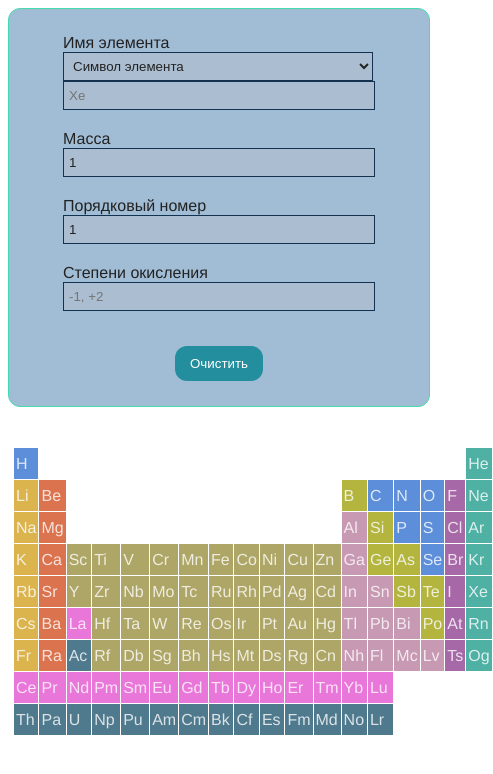
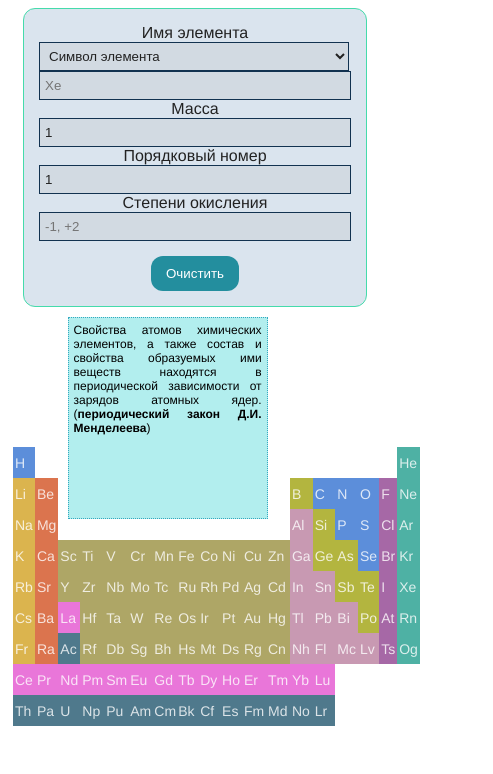
Before and after one commit to IvanShavliuga/mendel-info, a Vue app: page / in a window 390 px wide. Shown: the top 774 px of the page, 493 px wide, since content can reach past the window. Built offline with nearby package versions, Linux system fonts and the light colour scheme.

Commit message:
version 0.2.0

```diff
--- a/package.json
+++ b/package.json
@@ -1,6 +1,6 @@
 {
   "name": "mendel-info",
-  "version": "0.1.1",
+  "version": "0.2.0",
   "private": true,
   "scripts": {
     "serve": "vue-cli-service serve",
--- a/public/index.html
+++ b/public/index.html
@@ -4,6 +4,8 @@
     <meta charset="utf-8">
     <meta http-equiv="X-UA-Compatible" content="IE=edge">
     <meta name="viewport" content="width=device-width,initial-scale=1.0">
+    <meta name="version" content="0.2.0">
+    <meta name="author" content="iv2 (ivanshavliuga.github.io)">
     <link rel="icon" href="<%= BASE_URL %>chemical.ico">
     <title><%= htmlWebpackPlugin.options.title %></title>
   </head>
--- a/src/components/Element.vue
+++ b/src/components/Element.vue
@@ -98,10 +98,12 @@ a {
     font-size: 16px;
   }
 }
-@media (max-width: 385px) {
+@media (max-width: 488px) {
   .element {
-    max-width: 15px;
-    font-size: 16px;
+    max-width: 20px;
+    font-size: 14px;
+    border: none;
+    border-collapse: collapse;
   }
 }
 </style>
--- a/src/components/Rows.vue
+++ b/src/components/Rows.vue
@@ -98,6 +98,11 @@
   </tr>
 </tbody>
 </template>
+<style>
+tr {
+  border: none;
+}
+</style>
 <script>
 import appElement from './Element.vue'
 export default {
--- a/src/components/elemtable.vue
+++ b/src/components/elemtable.vue
@@ -39,5 +39,7 @@ export default {
 .table {
   width: 90%;
   margin: 0 auto;
+  border: none;
+  border-collapse: collapse;
 }
 </style>
--- a/src/components/search.vue
+++ b/src/components/search.vue
@@ -83,21 +83,27 @@
   margin: 0 auto;
   border: 1px solid #45dbab;
   border-radius: 12px;
-  background-color: rgba(#457bab ,0.5);
+  background-color: rgba(#457bab ,0.2);
   display: flex;
   justify-content: space-between;
   @media (max-width: 830px) {
     flex-wrap: wrap;
+    width: 80vw;
+    margin: 0 auto;
   }
-  @media (max-width: 555px) {
+  @media (max-width: 600px) {
     align-items: center;
     justify-content: center;
     flex-direction: column;
-    width: 100vw;
-    margin: 0;
+    width: 70vw;
+    margin: 0 auto;
   }
-  /* @media (max-width: 430px) {
-  } */
+  @media (max-width: 470px) {
+    width: 80vw;
+  }
+  @media (max-width: 370px) {
+    width: 90vw;
+  }
   &__block {
     display: flex;
     flex-direction: column;
@@ -105,12 +111,18 @@
       width: 170px;
       margin: 10px auto;
     }*/
-    @media (max-width: 555px) {
-      width: 80%;
-      margin: 10px auto;
+    @media (max-width: 600px) {
+      // width: 80%;
+      margin: 0 auto;
+      & > * {
+        margin: 0 auto;
+      }
     }
     &-label {
       color: #222;
+      @media (max-width: 600px) {
+        text-align: left;
+      }
     }
     &-combo {
       @media (max-width: 830px) {
@@ -131,7 +143,7 @@
   &__input {
     padding: 6px 5px;
     width: 150px;
-    @media (max-width: 555px) {
+    @media (max-width: 600px) {
       width: 300px;
     }
     @media (max-width: 345px) {
--- a/src/components/viewelement.vue
+++ b/src/components/viewelement.vue
@@ -1,15 +1,24 @@
 <template>
-<div class="element">
-  <div class="element__box" v-if="select">
-    <h2 class="element__box-short">{{ select.shortname }}</h2>
-    <h3 class="element__box-index">{{ select.index }}</h3>
-    <h4 class="element__box-rus">{{ select.rusname }} {{ select.lat }}</h4>
-    <h4 class="element__box-pos">{{ select.pos }}</h4>
-    <p class="element__box-mass">{{ select.mass }}</p>
-    <p class="element__box-oxidation">{{ select.oxidation }}</p>
-    <p class="element__box-type">{{ select.type }}</p>
-    <button class="element__box-btn" @click="btnClick">Открыть</button>
-    <!-- <p class="element__box-position">Период: {{ selrow }}</p> -->
+<div class="vieweelement">
+  <div class="vieweelement__box" v-if="select">
+    <div class="vieweelement__box-header">
+      <h2 class="vieweelement__box-short">{{ select.shortname }}</h2>
+      <div class="vieweelement__box-block">
+        <h3 class="vieweelement__box-index">{{ select.index }}</h3>
+        <h4 class="vieweelement__box-rus">{{ select.rusname }} {{ select.lat }}</h4>
+      </div>
+    </div>
+    <h4 class="vieweelement__box-pos">{{ select.pos }}</h4>
+    <p class="vieweelement__box-mass">{{ select.mass }}</p>
+    <p class="vieweelement__box-oxidation">{{ select.oxidation }}</p>
+    <p class="vieweelement__box-type">{{ select.type }}</p>
+    <button class="vieweelement__box-btn" @click="btnClick">Открыть</button>
+    <!-- <p class="vieweelement__box-position">Период: {{ selrow }}</p> -->
+  </div>
+  <div class="vieweelement__box" v-else>
+    <div class="vieweelement__box-info">
+       Свойства атомов химических элементов, а также состав и свойства образуемых ими веществ находятся в периодической зависимости от зарядов атомных ядер. (<b>периодический закон Д.И. Менделеева</b>)
+    </div>
   </div>
 </div>
 </template>
@@ -27,41 +36,140 @@ export default {
   }
 }
 </script>
-<style scope lang="less">
-.element {
-  margin-left: 40px;
-  text-align: left;
-  margin: 10px auto;
+<style  lang="less">
+.vieweelement {
+  height: 120px;
+  width: 300px;
+  margin: auto 20%;
+  @media (max-width: 708px) {
+    margin: auto 20%;
+    width: 250px;
+  }
+  @media (max-width: 570px) {
+    margin: auto 15%;
+  }
+  @media (max-width: 495px) {
+    margin: auto 15%;
+    width: 200px;
+  }
+  @media (max-width: 350px) {
+    margin: auto 17%;
+  }
+  @media (max-width: 300px) {
+    margin: auto 20%;
+  }
+  @media (max-width: 250px) {
+    margin: auto 25%;
+  }
   &__box {
+    /*position: absolute;
+    top: -20px;
+    left: auto; */
     border: 1px dotted #34a9c0;
     padding: 5px 35px;
-    position: relative;
-    width: 250px;
-    height: 230px;
-    background: rgba(0, 200, 200, 0.2);
+    margin: -10px auto 10px auto;
+    max-width: 300px;
+    height: 190px;
+    background: rgba(0, 200, 200, 0.3);
+    @media (max-width: 708px) {
+      max-width: 250px;
+      padding: 5px 15px;
+      & > p, & > h3, & > h4 {
+        font-size: 14px;
+      }
+    }
+    @media (max-width: 495px) {
+      max-width: 200px;
+      padding: 5px 5px;
+      & > p, & > h3, & > h4 {
+        font-size: 14px;
+        line-height: 15px;
+      }
+    }
+    /* @media (max-width: 800px) {
+      left: -40px;
+      padding: 5px 25px;
+    }
+    @media (max-width: 740px) {
+      left: -60px;
+    }
+    @media (max-width: 740px) {
+      left: -60px;
+      padding: 5px 15px;
+      & > p, & > h3, & > h4 {
+        font-size: 14px;
+        width: 100%;
+      }
+    } */
+    /* @media (max-width: 705px) {
+      width: 190px;
+    } */
+    /* @media (max-width: 687px) {
+      left: -50px;
+      width: 200px;
+      & > p, & > h3, & > h4 {
+        font-size: 12px;
+        line-height: 15px;
+        width: 100%;
+      }
+    }
+    @media (max-width: 530px) {
+      left: -55px;
+    }
+    @media (max-width: 488px) {
+      left: -75px;
+      width: 160px;
+    }
+    @media (max-width: 360px) {
+      left: -70px;
+      width: 160px;
+    }
+    @media (max-width: 347px) {
+      left: -90px;
+      width: 160px;
+    }
+    @media (max-width: 305px) {
+      left: -80px;
+      width: 160px;
+    } */
+    &-header {
+      display: flex;
+      justify-content: space-around;
+    }
+    &-info {
+      text-align: justify;
+      font-size: 12px;
+    }
+    &-block {
+      width: 70%;
+      height: 70px;
+      @media (max-width: 488px) {
+        height: 60px;
+      }
+    }
     &-short {
       font-size: 35px;
       line-height: 35px;
       margin: 0;
-      padding: 0;
+      padding: 5px;
       color: red;
     }
     &-index {
-      font-size: 18px;
+      font-size: 16px;
       line-height: 20px;
       margin: 0;
       padding: 0;
       color: blue;
     }
     &-rus {
-      font-size: 18px;
+      font-size: 16px;
       line-height: 20px;
       margin: 0;
       padding: 0;
       color: blue;
     }
     &-pos {
-      font-size: 18px;
+      font-size: 16px;
       font-weight: bold;
       line-height: 20px;
       margin: 0;
@@ -69,28 +177,28 @@ export default {
       color: black;
     }
     &-mass {
-      font-size: 18px;
+      font-size: 16px;
       line-height: 20px;
       margin: 0;
       padding: 0;
       color: black;
     }
     &-oxidation {
-      font-size: 18px;
+      font-size: 16px;
       line-height: 20px;
       margin: 0;
       padding: 0;
       color: black;
     }
     &-type {
-      font-size: 18px;
+      font-size: 16px;
       line-height: 20px;
       margin: 0;
       padding: 0;
       color: black;
     }
     &-position {
-      font-size: 18px;
+      font-size: 16px;
       line-height: 20px;
       margin: 0;
       padding: 0;
```
